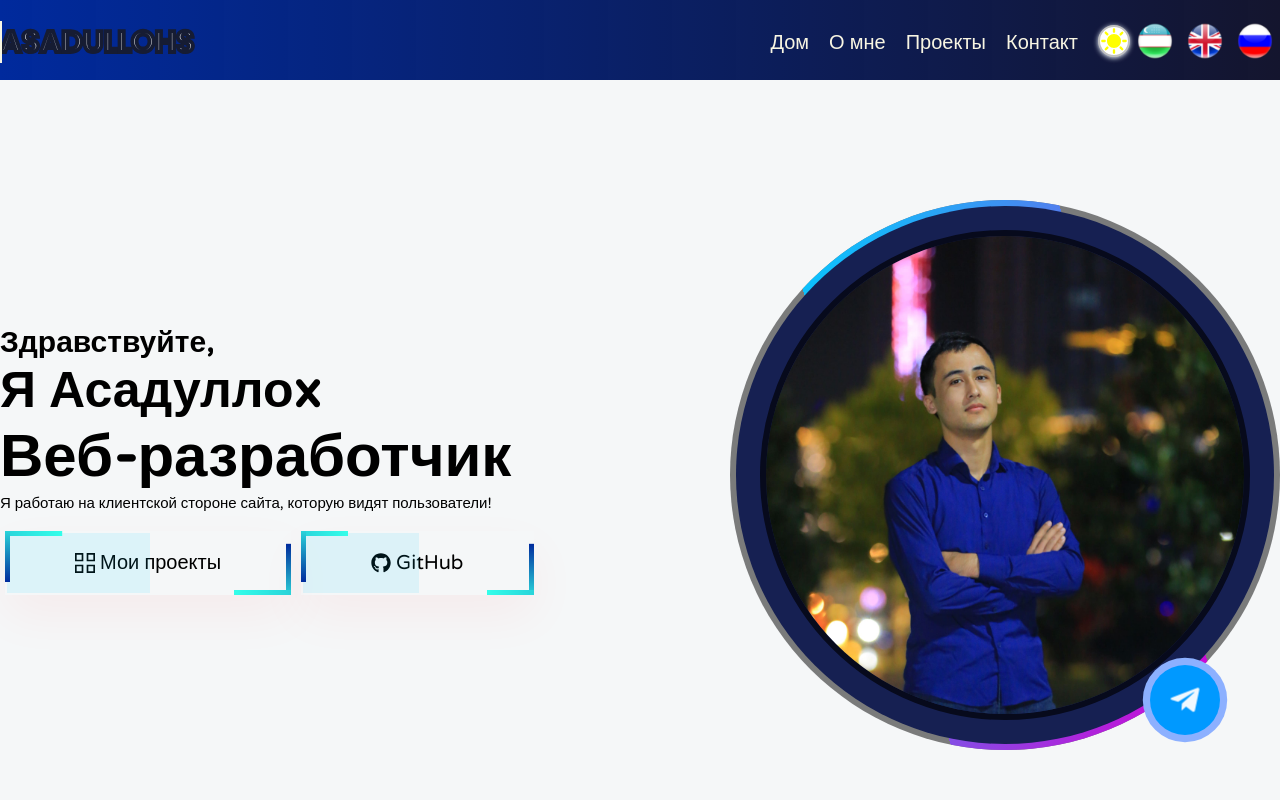
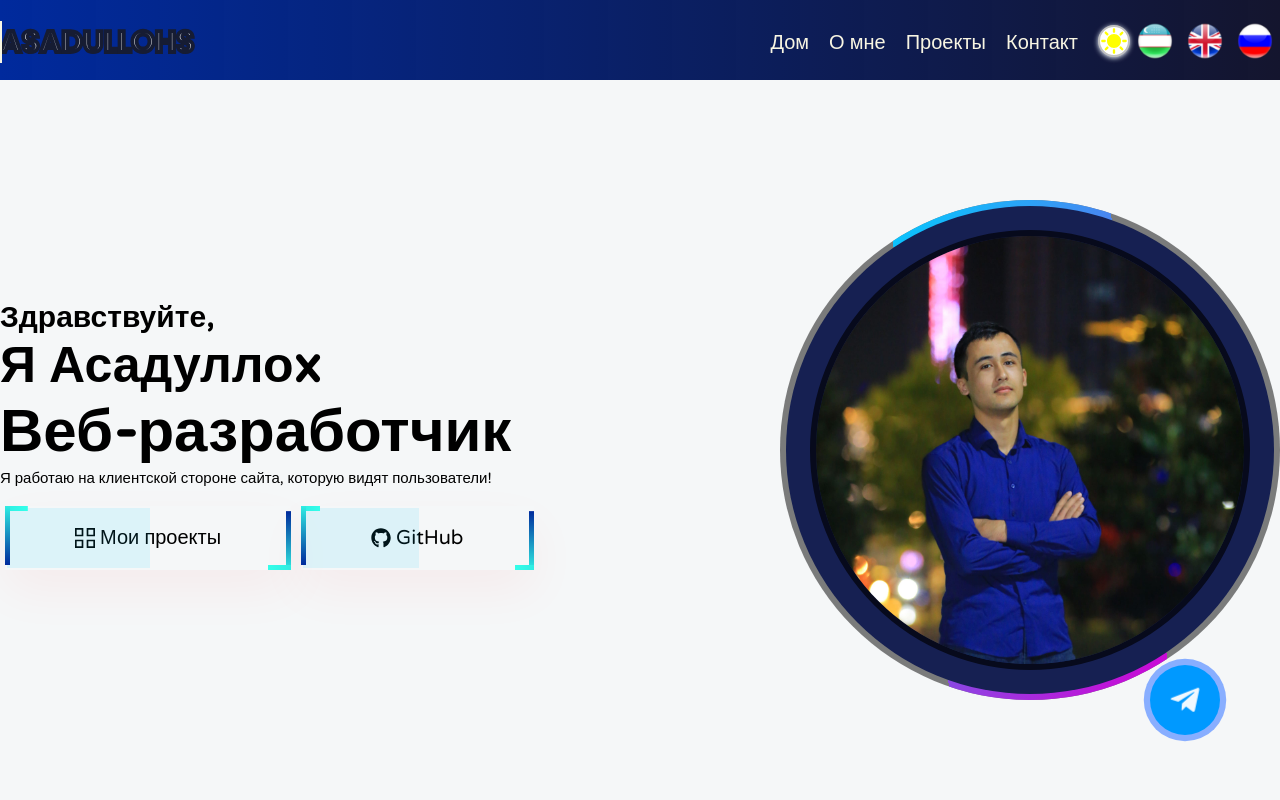
Before and after one commit to HumbleBoyy/Asadullohs, a React (Vite) app: page / in a window 1280 px wide. Shown: the top 800 px of the page. Built offline with nearby package versions, Linux system fonts and the light colour scheme; no server answers; the database is empty.

Commit message:
Home page image size changed

```diff
--- a/src/Components/Home/home.css
+++ b/src/Components/Home/home.css
@@ -153,8 +153,8 @@
 
 .box_image{
     position: relative;
-    width: 550px;
-    height: 550px;
+    width: 500px;
+    height: 500px;
     background: rgba(0, 0, 0, 0.5);
     border-radius: 50%;
     overflow: hidden;
```
